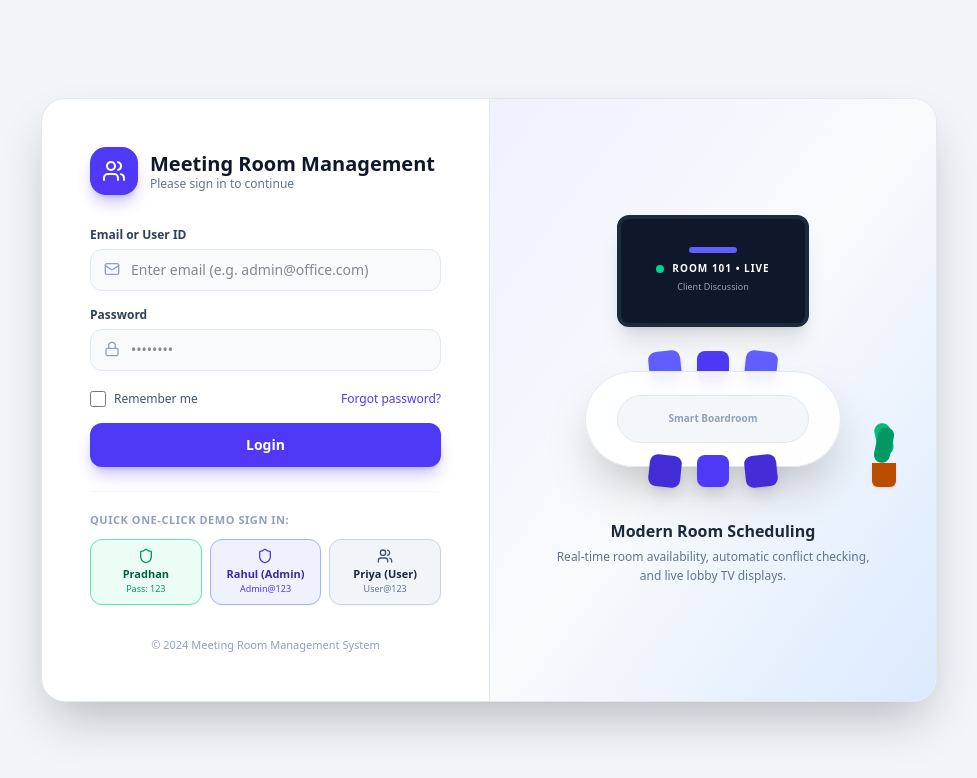
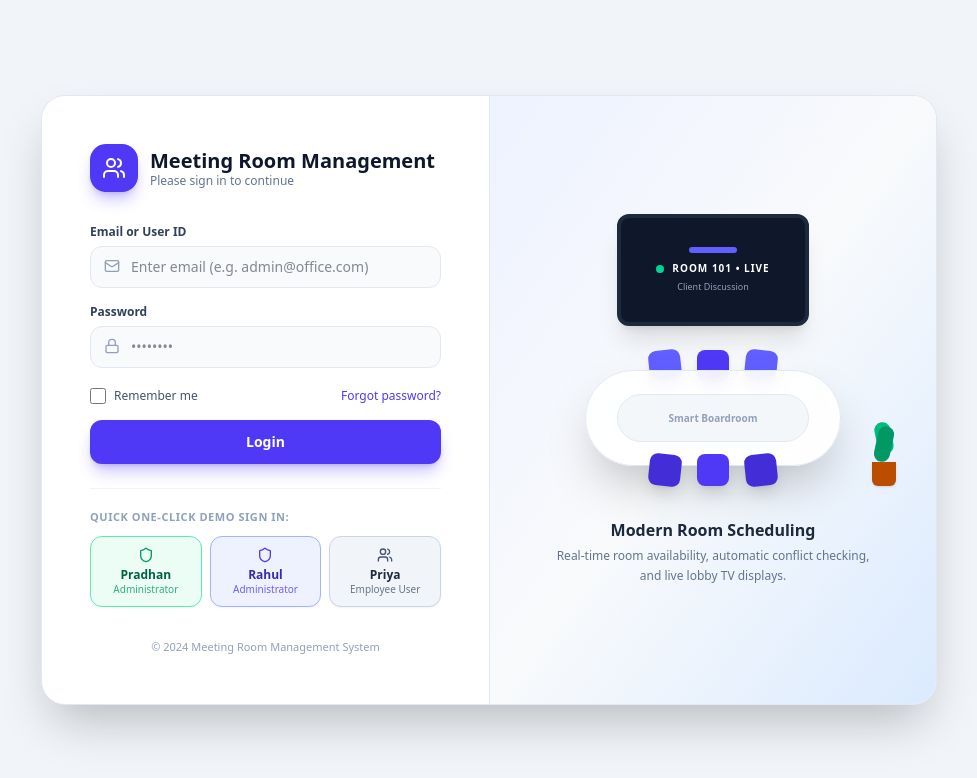
Before and after one commit to Ugrasen13/meeting-room-system, a Next.js app: page /login in a window 1280 px wide. Shown: the top 778 px of the page, without its empty margins (151-1128 px from the left). Built offline with nearby package versions, Linux system fonts and the light colour scheme.

Commit message:
fix: remove visible password text from demo buttons on login page

```diff
--- a/src/app/login/page.tsx
+++ b/src/app/login/page.tsx
@@ -173,29 +173,29 @@ export default function LoginPage() {
                 <button
                   type="button"
                   onClick={() => handleDemoLogin("pradhan")}
-                  className="flex flex-col items-center justify-center py-2 px-2 bg-emerald-50 hover:bg-emerald-100 text-emerald-800 rounded-xl text-[11px] font-bold border border-emerald-300 shadow-xs transition"
+                  className="flex flex-col items-center justify-center py-2.5 px-2 bg-emerald-50 hover:bg-emerald-100 text-emerald-800 rounded-xl text-xs font-bold border border-emerald-300 shadow-xs transition cursor-pointer"
                 >
-                  <Shield className="w-4 h-4 text-emerald-600 mb-0.5" />
+                  <Shield className="w-4 h-4 text-emerald-600 mb-1" />
                   <span>Pradhan</span>
-                  <span className="text-[9px] text-emerald-600 font-normal">Pass: 123</span>
+                  <span className="text-[10px] text-emerald-600/80 font-medium">Administrator</span>
                 </button>
                 <button
                   type="button"
                   onClick={() => handleDemoLogin("admin")}
-                  className="flex flex-col items-center justify-center py-2 px-2 bg-indigo-50 hover:bg-indigo-100 text-indigo-800 rounded-xl text-[11px] font-bold border border-indigo-300 shadow-xs transition"
+                  className="flex flex-col items-center justify-center py-2.5 px-2 bg-indigo-50 hover:bg-indigo-100 text-indigo-800 rounded-xl text-xs font-bold border border-indigo-300 shadow-xs transition cursor-pointer"
                 >
-                  <Shield className="w-4 h-4 text-indigo-600 mb-0.5" />
-                  <span>Rahul (Admin)</span>
-                  <span className="text-[9px] text-indigo-600 font-normal">Admin@123</span>
+                  <Shield className="w-4 h-4 text-indigo-600 mb-1" />
+                  <span>Rahul</span>
+                  <span className="text-[10px] text-indigo-600/80 font-medium">Administrator</span>
                 </button>
                 <button
                   type="button"
                   onClick={() => handleDemoLogin("user")}
-                  className="flex flex-col items-center justify-center py-2 px-2 bg-slate-100 hover:bg-slate-200 text-slate-800 rounded-xl text-[11px] font-bold border border-slate-300 shadow-xs transition"
+                  className="flex flex-col items-center justify-center py-2.5 px-2 bg-slate-100 hover:bg-slate-200 text-slate-800 rounded-xl text-xs font-bold border border-slate-300 shadow-xs transition cursor-pointer"
                 >
-                  <Users className="w-4 h-4 text-slate-600 mb-0.5" />
-                  <span>Priya (User)</span>
-                  <span className="text-[9px] text-slate-500 font-normal">User@123</span>
+                  <Users className="w-4 h-4 text-slate-600 mb-1" />
+                  <span>Priya</span>
+                  <span className="text-[10px] text-slate-600/80 font-medium">Employee User</span>
                 </button>
               </div>
             </div>
```
Also changed, not shown: 1 other file (tests, documents, lock files or other folders).
